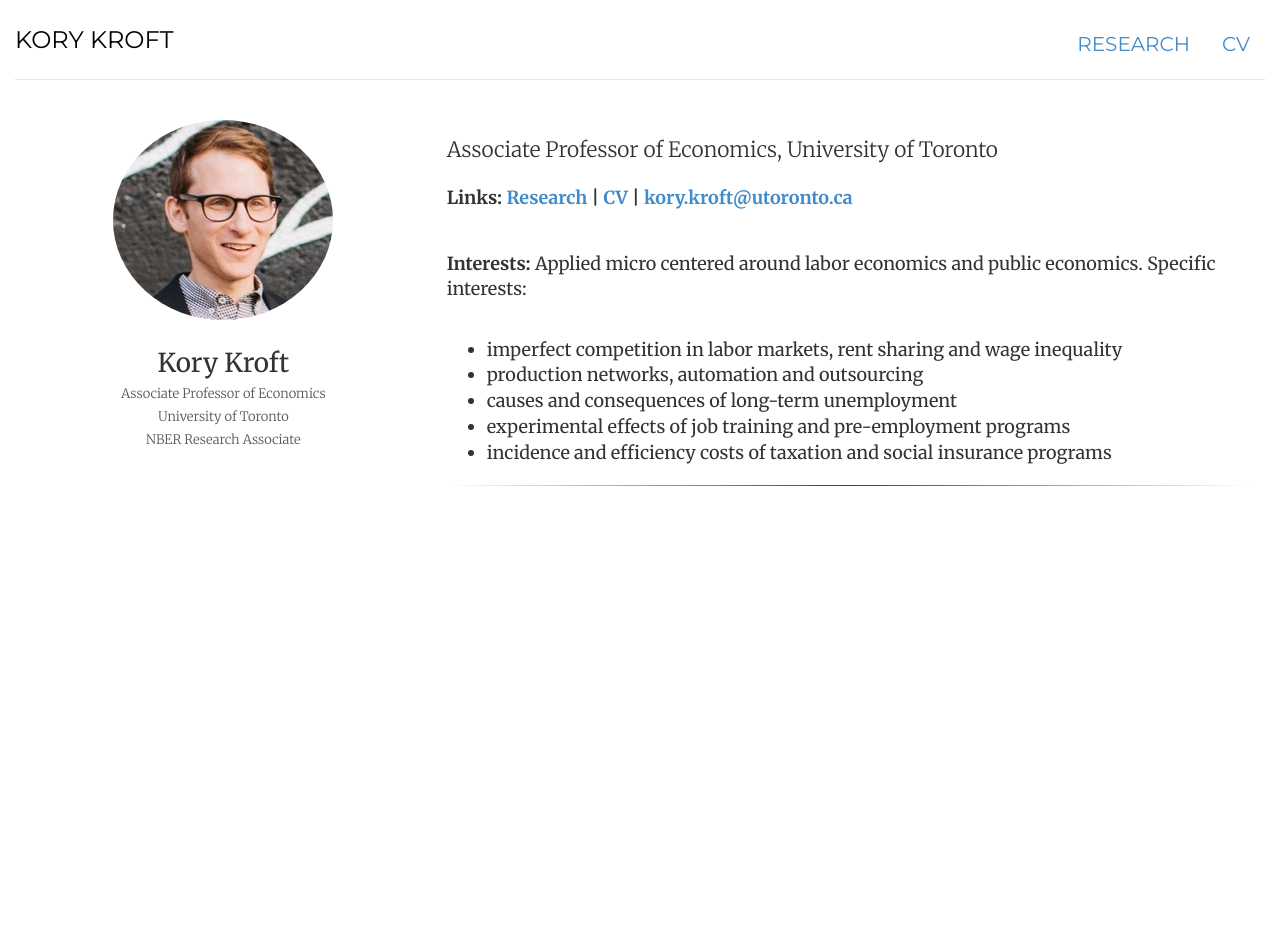
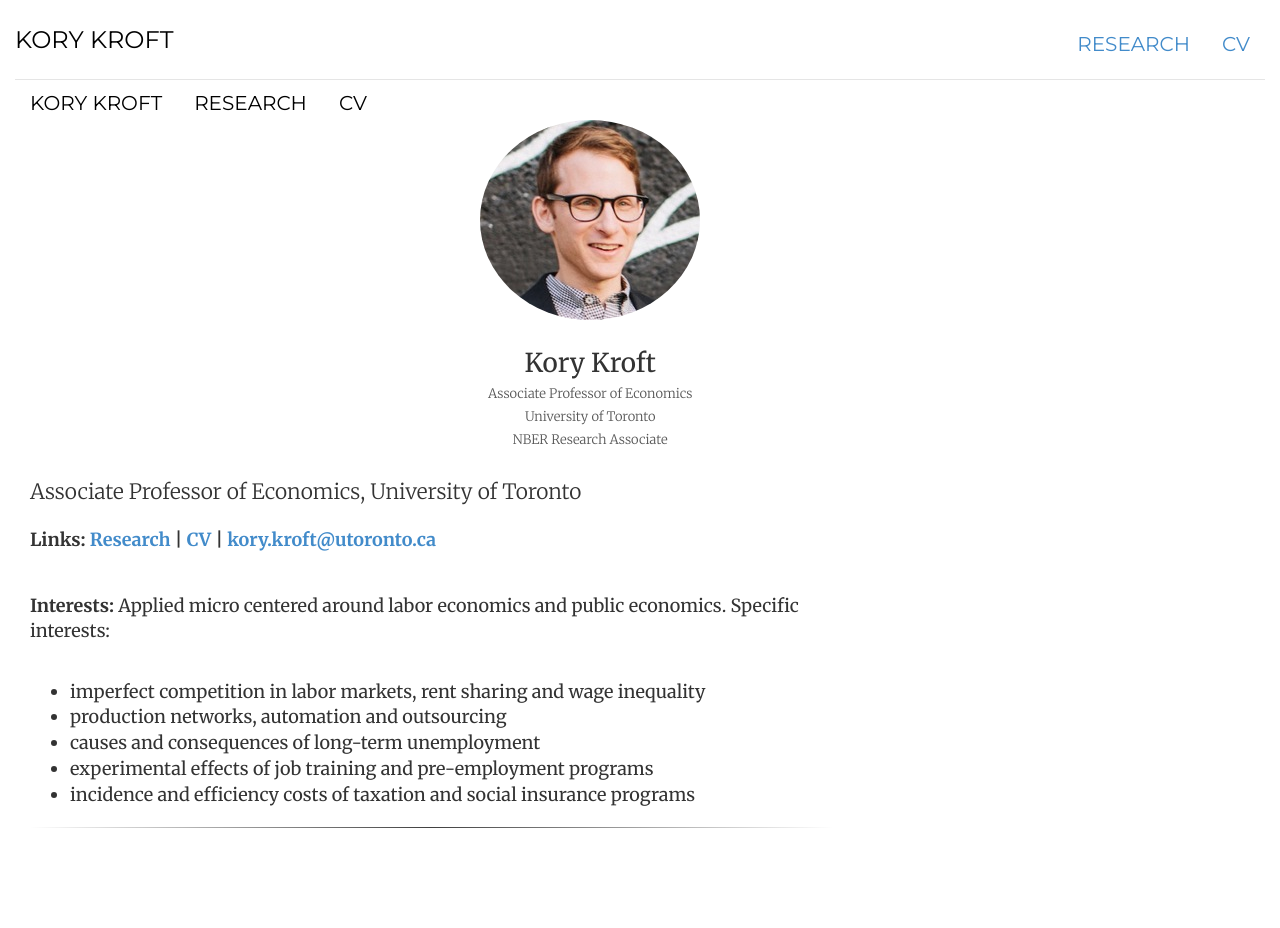
Before and after one commit to korykroft/korykroft.github.io, a Jekyll site: the page built from index.html, in a window 1280 px wide. Built offline with Jekyll 4.4.1, drawn with Linux system fonts in a browser that asks for light colours; before the commit the page ends 900 px from its top, so only the background shows below that.

Commit message:
Update header.html

```diff
--- a/_includes/header.html
+++ b/_includes/header.html
@@ -4,4 +4,9 @@
 		<li class="{{ page.cv }}"><a href="/cv/resume_1.pdf" title="CV">CV</a></li>
 	</ul>
 	<h3 class="text-muted"><a href="/">Kory Kroft</a></h3>
+	<ul class="nav nav-pills pull-left">
+		<li class="{{ page.cv }}"><a href="/" style="text-decoration: none; color: #000000;">Kory Kroft</a></li>
+		<li class="{{ page.cv }}"><a href="/research" title="Research" style="text-decoration: none; color: #000000;">Research</a></li>
+		<li class="{{ page.cv }}"><a href="/cv/resume_1.pdf" title="CV" style="text-decoration: none; color: #000000;">CV</a></li>
+	</ul>
 </div> <!-- /header -->
```
